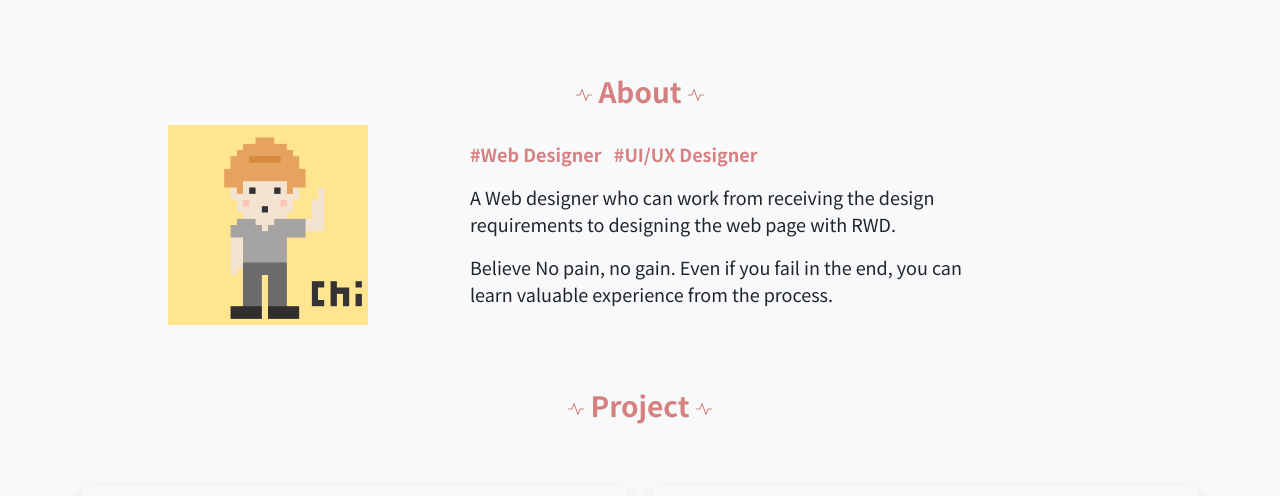
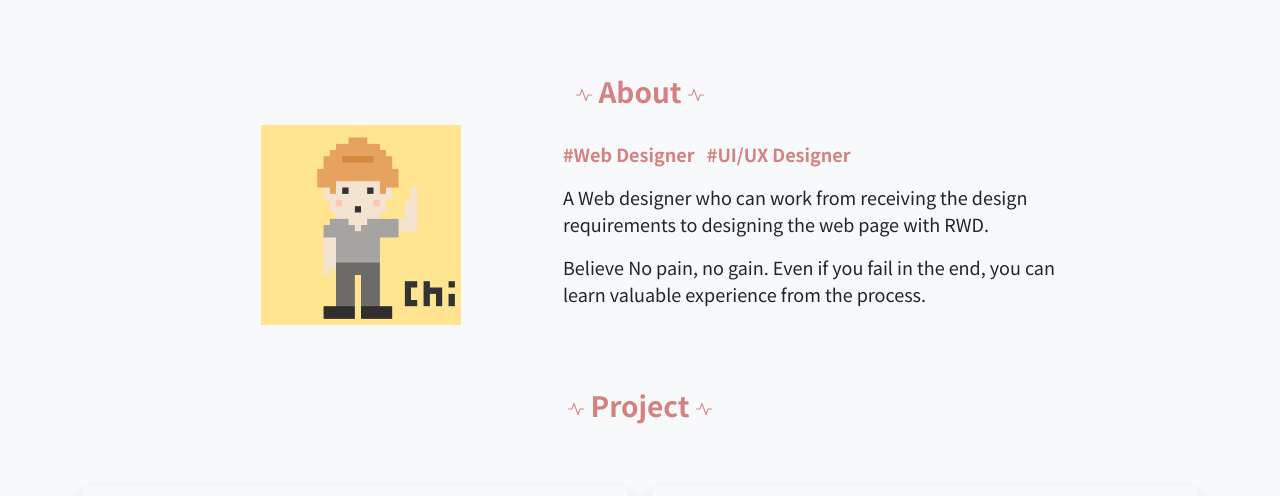
Before and after one commit to ChrisC0210/chrischen, a plain HTML site: page index.html in a window 1280 px wide. Shown: the part 85-581 px from the top of the page. Drawn offline with nearby package versions, Linux system fonts and the light colour scheme; a web font is replaced by a local one.

Commit message:
Update 2022-09-21T03:30:37.814Z

```diff
--- a/index.html
+++ b/index.html
@@ -70,7 +70,7 @@
       <div class="row">
         <div class="d-flex justify-content-center">
           <div class="card mb-3 border-0 bg-light">
-            <div class="row g-0 about">
+            <div class="row g-0 about d-flex justify-content-center">
               <div class="col-md-4">
                 <img class="img-fluid about-img" src="./assets/images/Hello_chiandeye.gif" alt="hi">
               </div>
```
